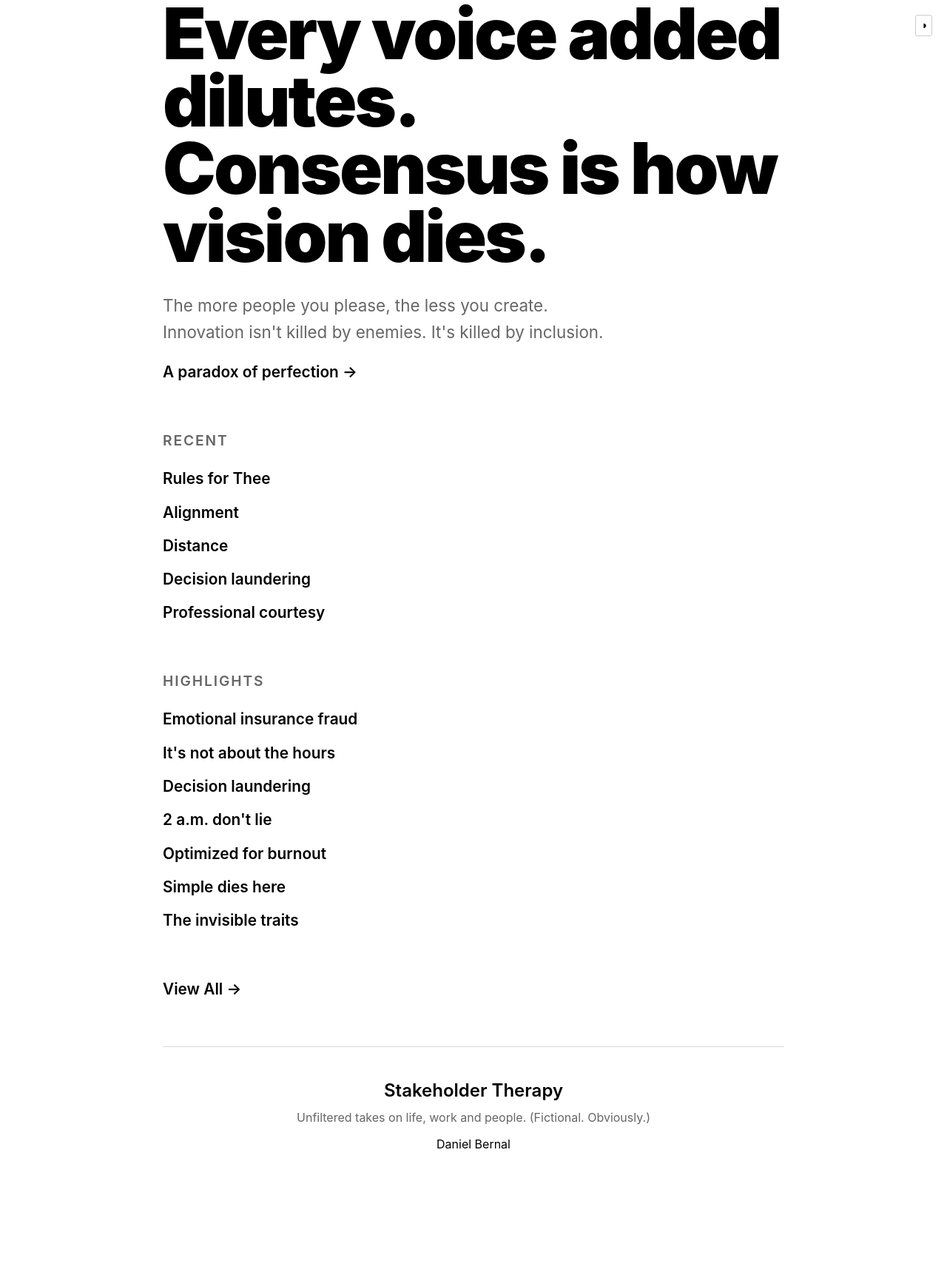
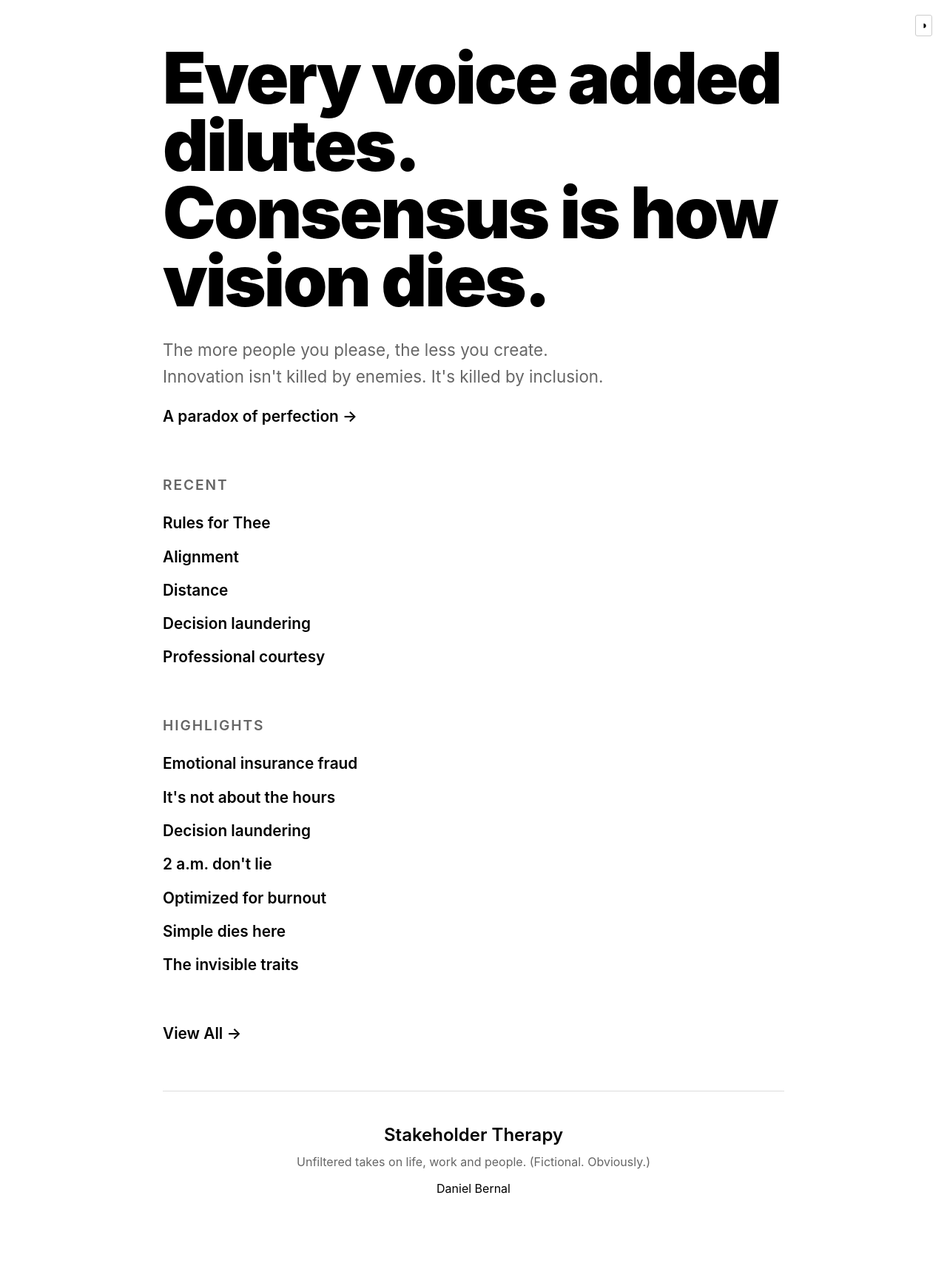
Before and after one commit to afterxleep/stakeholdertherapy.com, a Jekyll site: the page built from index.html, in a window 1280 px wide. Shown: the whole page at 74% size. Built offline with Jekyll 4.4.1, drawn with Linux system fonts in a browser that asks for light colours; before the commit the page ends 1659 px from its top, so only the background shows below that.

Commit message:
Fix navigation: home has no links, archive has home link only, posts have both links; add top spacing to home page

```diff
--- a/_layouts/default.html
+++ b/_layouts/default.html
@@ -180,6 +180,11 @@
       flex-direction: column;
       justify-content: center;
       margin-bottom: 60px;
+    }
+
+    /* Add top spacing on home page only */
+    body.layout-default .manifesto {
+      margin-top: 60px;
     }
 
     .statement {
@@ -572,7 +577,7 @@
   {% unless page.url == "/" %}
   <header class="site-header">
     <nav class="site-nav">
-      <a href="/">← Stakeholder Therapy</a> | <a href="/archive/">All posts</a>
+      <a href="/">← Stakeholder Therapy</a>{% if page.layout == 'post' %} | <a href="/archive/">All posts</a>{% endif %}
     </nav>
   </header>
   {% endunless %}
--- a/_layouts/post.html
+++ b/_layouts/post.html
@@ -12,10 +12,6 @@ layout: default
 
   <div class="post-content" itemprop="articleBody">
     {{ content }}
-  </div>
-
-  <div class="post-footer">
-    <a href="/">← Stakeholder Therapy</a>
   </div>
 
   <script type="application/ld+json">
```
